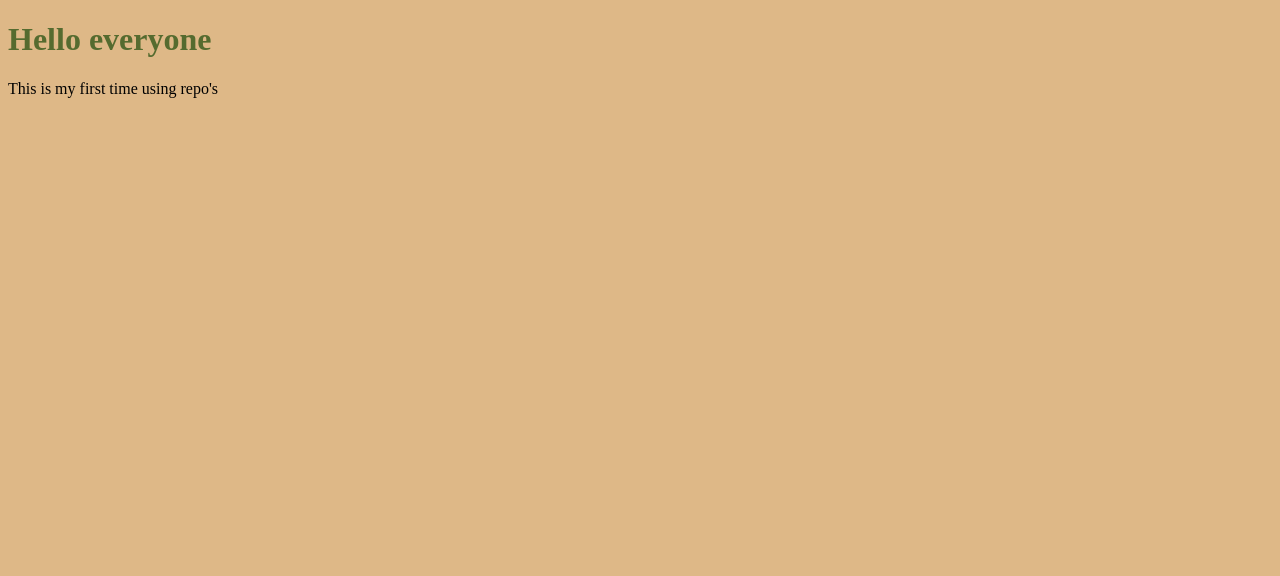
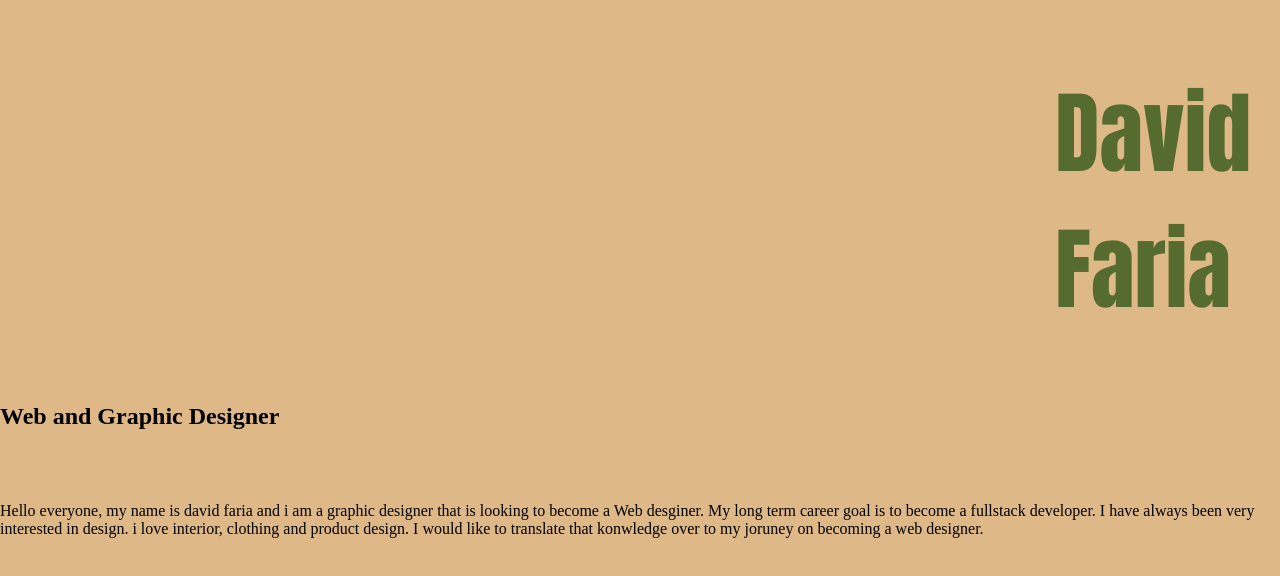
Before and after one commit to DavidfariaGIT/WDDM126, a plain HTML site: page index.html in a window 1280 px wide. Drawn offline with Linux system fonts and the light colour scheme.

Commit message:
this is my second commit

```diff
--- a/index.html
+++ b/index.html
@@ -4,11 +4,18 @@
     <link rel="stylesheet" href="styles.css">
     <meta charset="UTF-8">
     <meta name="viewport" content="width=device-width, initial-scale=1.0">
-    <title>Document</title>
+    <title>David Faria</title>
 </head>
 <body>
-    <h1>Hello everyone</h1>
-    <p>This is my first time using repo's</p>
+    <h1>David Faria</h1>
+    <h2>Web and Graphic Designer</h2>
+    <br>
+    <br>
+    <p>Hello everyone, my name is david faria and i am a graphic designer that is looking to become a
+        Web desginer. My long term career goal is to become a fullstack developer. I have always been
+        very interested in design. i love interior, clothing and product design. I would like to translate
+        that konwledge over to my joruney on becoming a web designer.
+    </p>
 
 </body>
 </html>
--- a/styles.css
+++ b/styles.css
@@ -1,7 +1,12 @@
 body{
     background-color:burlywood;
-}
+    margin: 0px;
+  }
 
 h1 {
     color: darkolivegreen;
+    margin-left: 1050px;
+    padding: 5px;
+    font-size: 90px;
+    font-family: Impact, Haettenschweiler, 'Arial Narrow Bold', sans-serif;
 }
```
